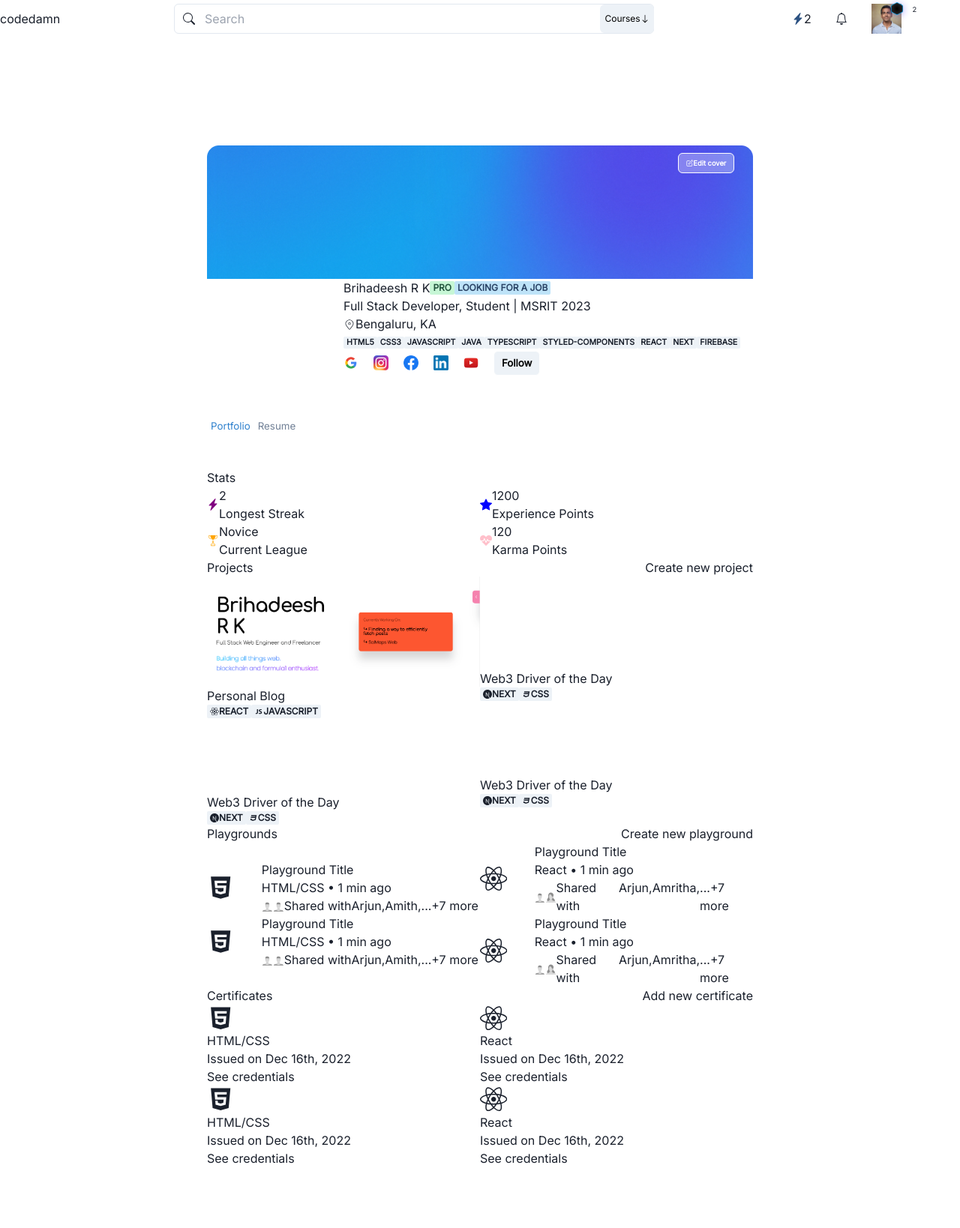
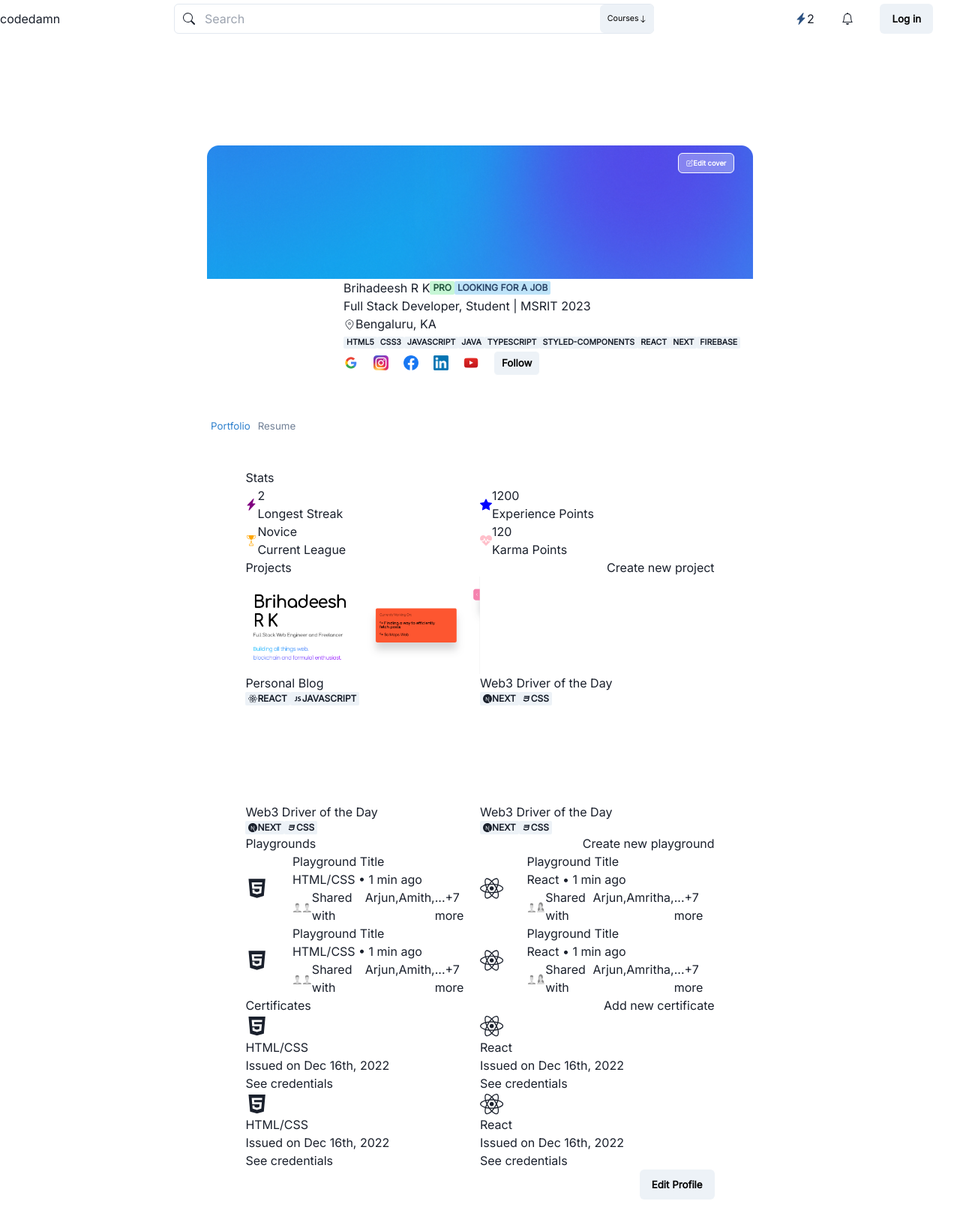
Before and after one commit to Brihadeeshrk/codedamn-portfolio, a Next.js app: page / in a window 1280 px wide. Shown: the top 1638 px of the page at 75% size. Built offline with nearby package versions, Linux system fonts and the light colour scheme.

Commit message:
edit link added

```diff
--- a/src/components/Header/index.tsx
+++ b/src/components/Header/index.tsx
@@ -9,7 +9,8 @@ import {
   Icon,
   Image,
 } from "@chakra-ui/react";
-import React from "react";
+import Link from "next/link";
+import React, { useState } from "react";
 import { BsFillLightningChargeFill, BsBell } from "react-icons/bs";
 
 import { BsSearch, BsArrowDown } from "react-icons/bs";
@@ -17,7 +18,8 @@ import LevelBadge from "../LevelBadge";
 
 type indexProps = {};
 
-const index: React.FC<indexProps> = () => {
+const Index: React.FC<indexProps> = () => {
+  const [loggedIn, setLoggedIn] = useState(false);
   return (
     <Flex
       height="50px"
@@ -27,7 +29,9 @@ const index: React.FC<indexProps> = () => {
       className="p-3 top-0 fixed bg-white shadow-2xl z-[999] font-bold"
     >
       {/* Codedamn logo */}
-      <Text>codedamn</Text>
+      <Link href="/">
+        <Text className="cursor-pointer">codedamn</Text>
+      </Link>
 
       {/* Input Field */}
       <InputGroup width="50%">
@@ -40,17 +44,16 @@ const index: React.FC<indexProps> = () => {
         <Input
           type="text"
           placeholder="Search"
-          className="hidden md:flex placeholder:italic placeholder:text-slate-400 placeholder:font-normal"
+          className="hidden md:flex placeholder:text-sm placeholder:text-slate-400 placeholder:font-normal"
         />
         <InputRightElement width="4.5rem" display={{ sm: "none", md: "flex" }}>
           <Button
             padding="10px 25px"
-            h="1.75rem"
+            // h="1.75rem"
             size="sm"
             height="95%"
-            fontSize="9pt"
             fontWeight={400}
-            className="flex rounded-md text-sm"
+            className="flex rounded-md text-xs"
             display={{ sm: "hidden", md: "flex" }}
           >
             Courses
@@ -72,6 +75,7 @@ const index: React.FC<indexProps> = () => {
           <Icon as={BsBell} display={{ sm: "none", md: "flex" }} />
 
           {/* Profile Picture */}
+          {loggedIn ? (
             <Flex>
               <Image
                 src="/assets/stock.jpeg"
@@ -82,9 +86,14 @@ const index: React.FC<indexProps> = () => {
               />
               <LevelBadge level={2} top="-12.5px" height="40px" width="40px" />
             </Flex>
+          ) : (
+            <Button className="text-sm" onClick={() => setLoggedIn(!loggedIn)}>
+              Log in
+            </Button>
+          )}
         </Flex>
       </Flex>
     </Flex>
   );
 };
-export default index;
+export default Index;
--- a/src/components/HeroCard/index.tsx
+++ b/src/components/HeroCard/index.tsx
@@ -41,6 +41,7 @@ const index: React.FC<indexProps> = () => {
           position="relative"
         />
         <Box>
+          <Link href="/edit">
             <Button
               position="relative"
               variant="banner"
@@ -53,6 +54,7 @@ const index: React.FC<indexProps> = () => {
               <Icon as={FiEdit} className="mr-2" />
               Edit cover
             </Button>
+          </Link>
         </Box>
       </Flex>
 
--- a/src/components/Portfolio/Certificates/CertificateCard.tsx
+++ b/src/components/Portfolio/Certificates/CertificateCard.tsx
@@ -25,16 +25,6 @@ const ProjectCard: React.FC<ProjectCardProps> = ({ CertificateDetails }) => {
           See credentials
         </Text>
       </Flex>
-      <Flex align="center">
-        {/* {ProjectStats.stack.map((item, index) => (
-          <Badge key={index}>
-            <Flex direction="row" align="center" className="">
-              <Icon as={item.icon} className="mr-1" />
-              <Text className="text-xs">{item.name}</Text>
-            </Flex>
-          </Badge>
-        ))} */}
-      </Flex>
     </Flex>
   );
 };
--- a/src/components/Portfolio/Certificates/index.tsx
+++ b/src/components/Portfolio/Certificates/index.tsx
@@ -1,4 +1,5 @@
-import { Flex, Icon, Text } from "@chakra-ui/react";
+import { Button, Flex, Icon, Text } from "@chakra-ui/react";
+import Link from "next/link";
 import React from "react";
 
 import { AiFillHtml5 } from "react-icons/ai";
@@ -41,9 +42,11 @@ const index: React.FC<indexProps> = () => {
     <Flex direction="column" justify="center" className="mt-8" width="100%">
       <Flex justify="space-between" align="center">
         <Text className="font-bold text-xl mb-2">Certificates</Text>
-        <Text className="cursor-pointer font-bold text-xs mb-2 text-indigo-700">
-          Add new certificate
-        </Text>
+        <Link href="/edit">
+          <Text className="cursor-pointer font-bold text-xs mb-2 text-indigo-700">
+            Add new certificate
+          </Text>
+        </Link>
       </Flex>
 
       <Flex direction="row" align="center" justify="center" width="100%">
@@ -56,6 +59,13 @@ const index: React.FC<indexProps> = () => {
           <CertificateCard CertificateDetails={Certificates[3]} />
         </Flex>
       </Flex>
+
+      <Flex className="mt-3" direction="row" justify="space-between">
+        <Flex></Flex>
+        <Link href="/edit">
+          <Button>Edit Profile</Button>
+        </Link>
+      </Flex>
     </Flex>
   );
 };
--- a/src/components/Portfolio/Playgrounds/index.tsx
+++ b/src/components/Portfolio/Playgrounds/index.tsx
@@ -1,6 +1,6 @@
 import { Flex, Icon, Text } from "@chakra-ui/react";
 import React from "react";
-
+import Link from "next/link";
 import { AiFillHtml5 } from "react-icons/ai";
 import { FaReact } from "react-icons/fa";
 import PlaygroundCard from "./PlaygroundCard";
@@ -63,9 +63,11 @@ const index: React.FC<indexProps> = () => {
     <Flex direction="column" justify="center" className="mt-8" width="100%">
       <Flex justify="space-between" align="center">
         <Text className="font-bold text-xl mb-2">Playgrounds</Text>
-        <Text className="cursor-pointer font-bold text-xs mb-2 text-indigo-700">
-          Create new playground
-        </Text>
+        <Link href="/edit">
+          <Text className="cursor-pointer font-bold text-xs mb-2 text-indigo-700">
+            Create new playground
+          </Text>
+        </Link>
       </Flex>
 
       <Flex direction="row" align="center" justify="center" width="100%">
--- a/src/components/Portfolio/Projects/ProjectCard.tsx
+++ b/src/components/Portfolio/Projects/ProjectCard.tsx
@@ -18,14 +18,14 @@ const ProjectCard: React.FC<ProjectCardProps> = ({ ProjectStats }) => {
           <Image
             src={ProjectStats.banner}
             alt={ProjectStats.title}
-            height={{ sm: "50px", md: "50%" }}
+            height={{ sm: "50px", md: "130px" }}
             width={{ sm: "150px", md: "100%" }}
             className="rounded-lg"
           />
         ) : (
           <Box
             className="bg-slate-400 rounded-lg"
-            height={{ sm: "50px", md: "100px" }}
+            height={{ sm: "50px", md: "130px" }}
             width={{ sm: "150px", md: "100%" }}
           ></Box>
         )}
--- a/src/components/Portfolio/Projects/index.tsx
+++ b/src/components/Portfolio/Projects/index.tsx
@@ -1,4 +1,5 @@
 import { Flex, Icon, Text } from "@chakra-ui/react";
+import Link from "next/link";
 import React from "react";
 
 import { DiCss3Full, DiJavascript1 } from "react-icons/di";
@@ -59,9 +60,11 @@ const index: React.FC<indexProps> = () => {
     <Flex direction="column" justify="center" className="mt-8" width="100%">
       <Flex justify="space-between" align="center">
         <Text className="font-bold text-xl mb-2">Projects</Text>
-        <Text className="cursor-pointer font-bold text-xs mb-2 text-indigo-700">
-          Create new project
-        </Text>
+        <Link href="/edit">
+          <Text className="cursor-pointer font-bold text-xs mb-2 text-indigo-700">
+            Create new project
+          </Text>
+        </Link>
       </Flex>
       {/* {Projects.map((item, index) => (
         <>
--- a/src/components/Resume/Languages/index.tsx
+++ b/src/components/Resume/Languages/index.tsx
@@ -1,4 +1,5 @@
-import { Badge, Box, Flex, Text } from "@chakra-ui/react";
+import { Badge, Box, Button, Flex, Text } from "@chakra-ui/react";
+import Link from "next/link";
 import React from "react";
 
 type indexProps = {};
@@ -28,6 +29,13 @@ const Index: React.FC<indexProps> = () => {
           </Box>
         ))}
       </Flex>
+
+      <Flex className="mt-3" direction="row" justify="space-between">
+        <Flex></Flex>
+        <Link href="/edit">
+          <Button>Edit Profile</Button>
+        </Link>
+      </Flex>
     </Flex>
   );
 };
```
Lines whose indentation alone changed are shown as unchanged.
